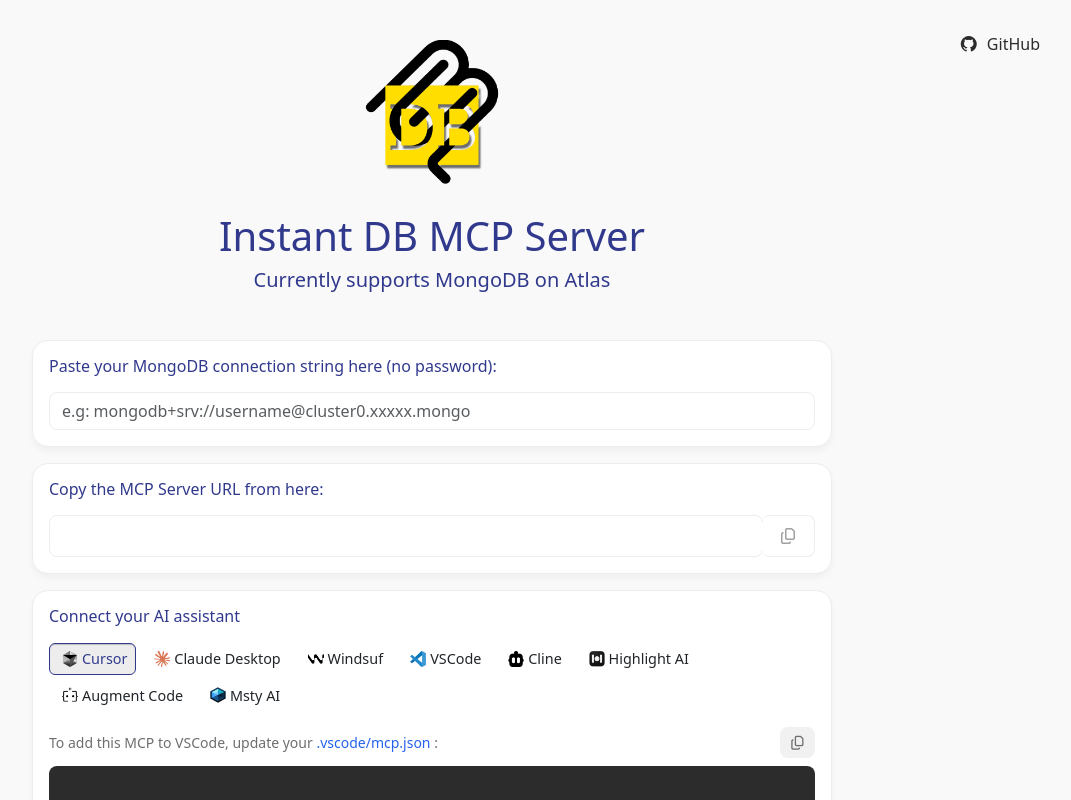
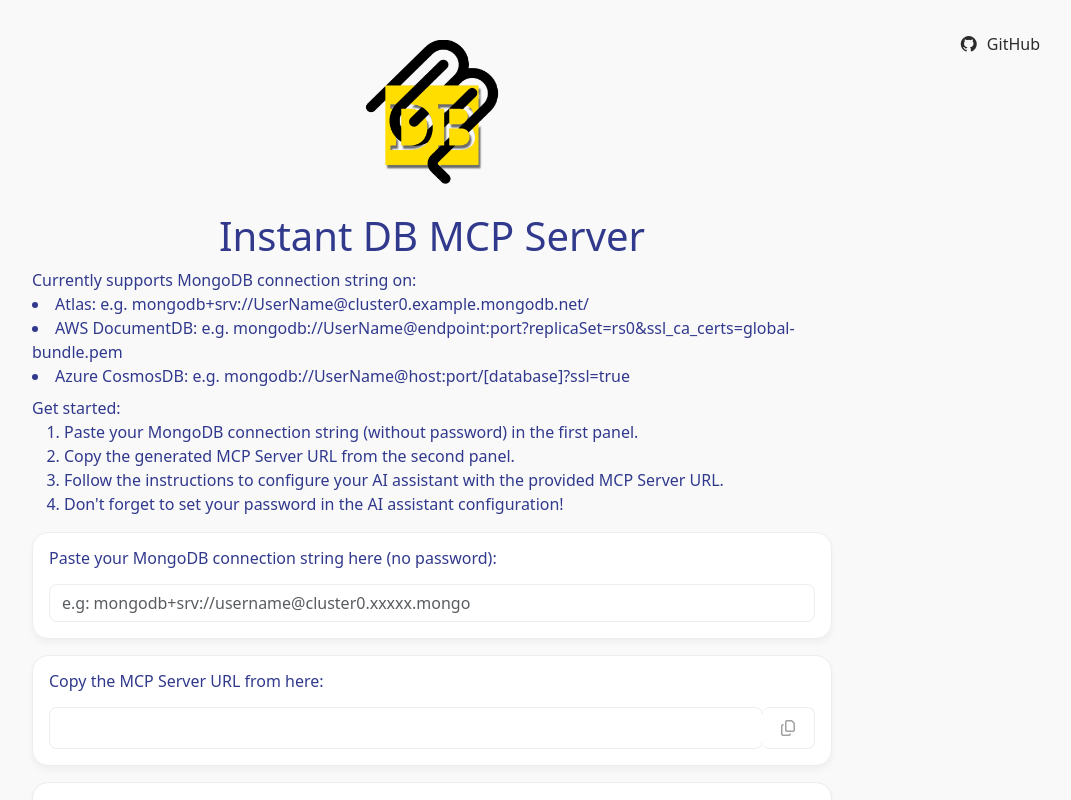
Before and after one commit to shoomkloom/dbmcp-app, an Angular app: page / in a window 1280 px wide. Shown: the top 800 px of the page, without its empty margins (208-1279 px from the left). Built offline with nearby package versions, Linux system fonts and the light colour scheme.

Commit message:
Added instructions

```diff
--- a/src/app/main-page/main-page.component.html
+++ b/src/app/main-page/main-page.component.html
@@ -20,10 +20,22 @@
     <main class="py-1">
         <!-- Main Title -->
         <h1 class="main-title text-center">Instant DB MCP Server</h1>
-        <h5 class="main-title mb-5 text-center">Currently supports MongoDB on Atlas</h5>
+        <div class="main-title">Currently supports MongoDB connection string on:</div>
+        <li class="sub-title">Atlas: e.g. mongodb+srv://UserName&#64;cluster0.example.mongodb.net/</li>
+        <li class="sub-title">AWS DocumentDB: e.g. mongodb://UserName&#64;endpoint:port?replicaSet=rs0&ssl_ca_certs=global-bundle.pem </li>
+        <li class="sub-title">Azure CosmosDB: e.g. mongodb://UserName&#64;host:port/[database]?ssl=true</li>
+        <div class="sub-title">
+            <div class="main-title mt-2">Get started:</div>
+            <ol class="steps-list">
+                <li>Paste your MongoDB connection string (without password) in the first panel.</li>
+                <li>Copy the generated MCP Server URL from the second panel.</li>
+                <li>Follow the instructions to configure your AI assistant with the provided MCP Server URL.</li>
+                <li>Don't forget to set your password in the AI assistant configuration!</li>
+            </ol>
+        </div>
 
         <!-- Panel 1: MongoDB connection string -->
-        <div class="card panel-card">
+        <div class="card panel-card mt-3">
             <div class="card-body">
                 <h5 class="panel-title">Paste your MongoDB connection string here (no password):</h5>
                 <input type="text" id="mongodb-input"
--- a/src/app/main-page/main-page.component.scss
+++ b/src/app/main-page/main-page.component.scss
@@ -31,6 +31,11 @@
 .main-title {
   color: $blue-dark;
   font-weight: 500;
+}
+
+.sub-title {
+  color: $blue-dark;
+  font-weight: 350;
 }
 
 .panel-card {
```
